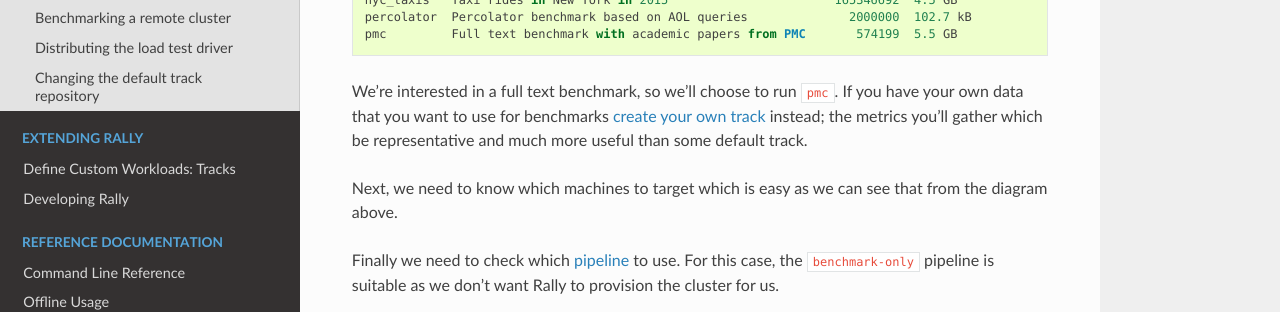
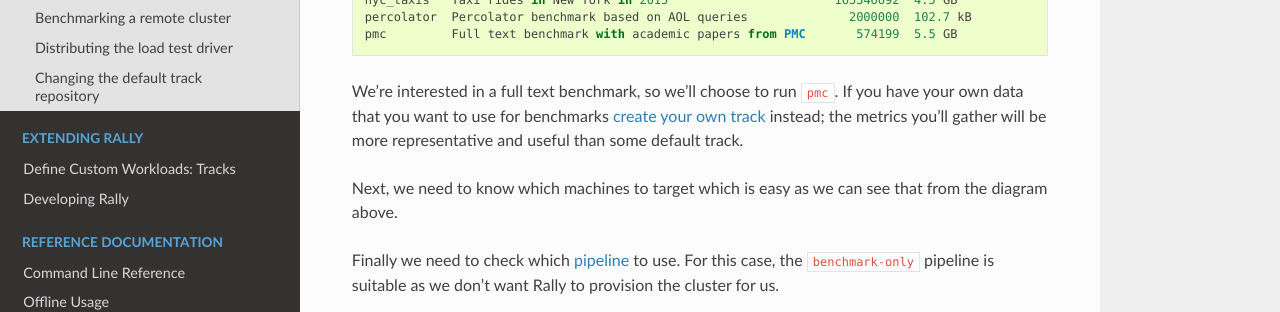
Before and after one commit to elastic/rally, a Sphinx documentation site: the page built from docs/recipes.rst, in a window 1280 px wide and 900 px high, scrolled down 854 px. Shown: the part 151-463 px from the top of the window. Built offline with Sphinx 7.4.7 and the Read the Docs theme 2.0.0, drawn with Linux system fonts in a browser that asks for light colours.

Commit message:
Review changes

```diff
--- a/docs/race.rst
+++ b/docs/race.rst
@@ -58,7 +58,7 @@ Rally will then start racing on this track. If you have never started Rally befo
     Running index-update                                                           [  0% done]
 
 
-Be patient as it will take a while to run the benchmark.
+The benchmark will take a while to run, so be patient.
 
 When the race has finished, Rally will show a summary on the command line::
 
--- a/docs/recipes.rst
+++ b/docs/recipes.rst
@@ -32,7 +32,7 @@ First of all, we need to decide on a track. So, we run ``esrally list tracks``::
     percolator  Percolator benchmark based on AOL queries              2000000  102.7 kB           104.9 MB             append-no-conflicts      append-no-conflicts,appe...
     pmc         Full text benchmark with academic papers from PMC       574199  5.5 GB             21.7 GB              append-no-conflicts      append-no-conflicts,appe...
 
-We're interested in a full text benchmark, so we'll choose to run ``pmc``. If you have your own data that you want to use for benchmarks :doc:`create your own track</adding_tracks>` instead; the metrics you'll gather which be representative and much more useful than some default track.
+We're interested in a full text benchmark, so we'll choose to run ``pmc``. If you have your own data that you want to use for benchmarks :doc:`create your own track</adding_tracks>` instead; the metrics you'll gather will be more representative and useful than some default track.
 
 Next, we need to know which machines to target which is easy as we can see that from the diagram above.
 
```
